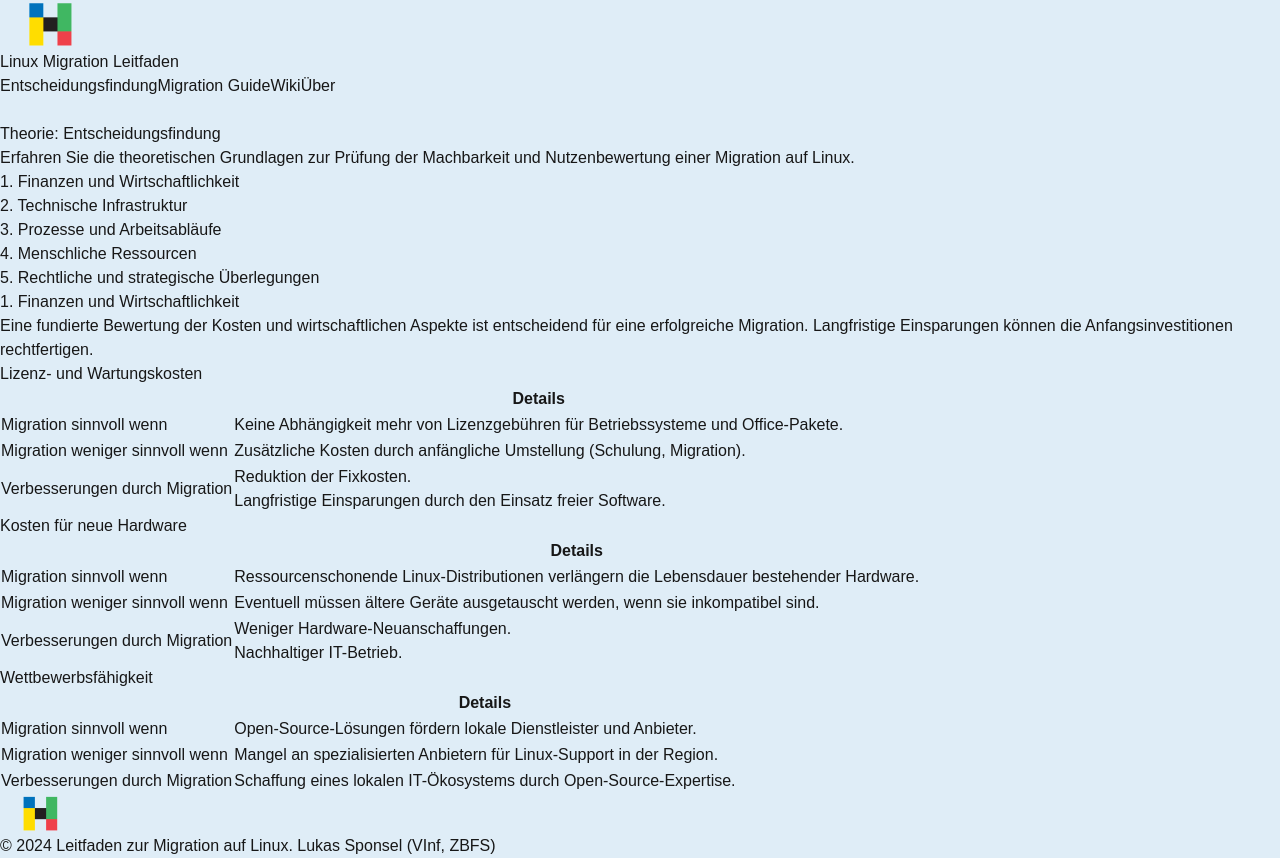
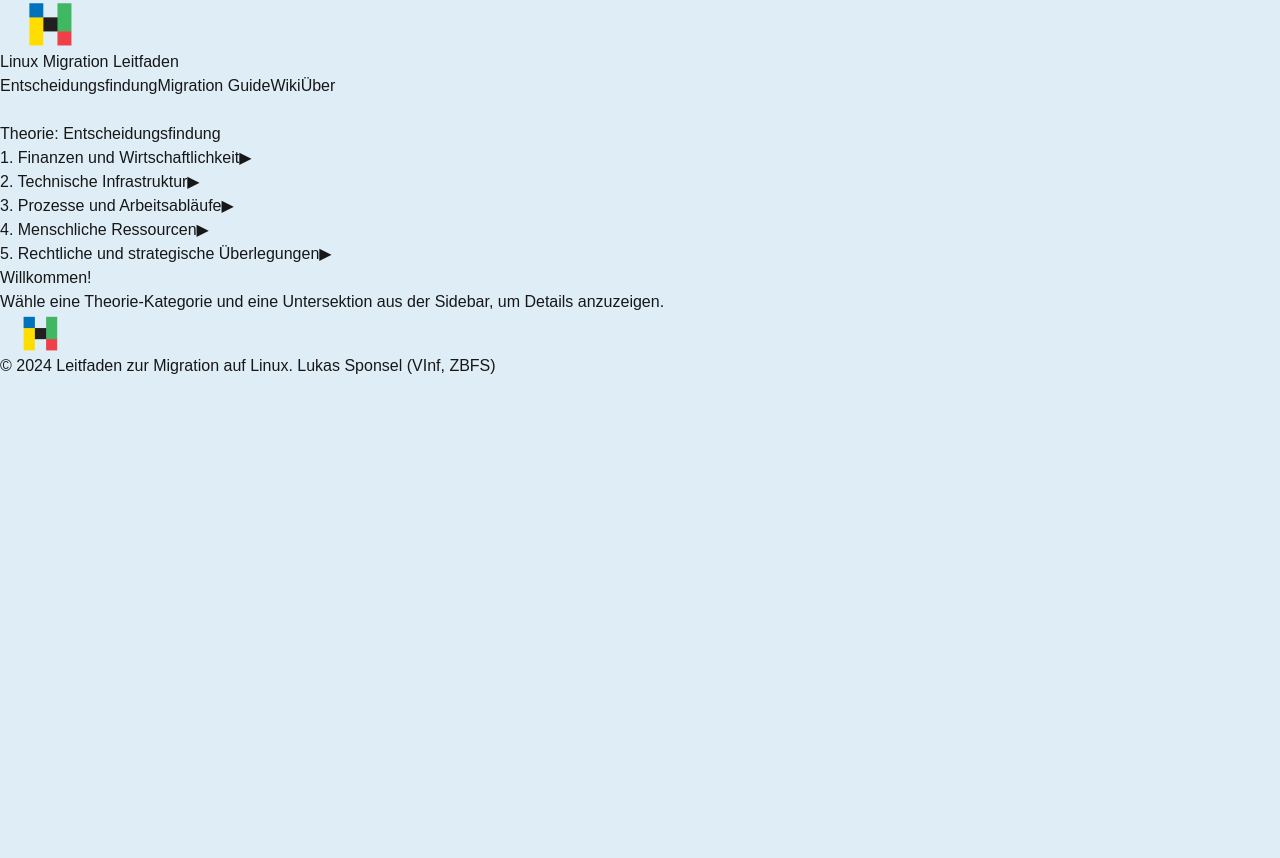
Before and after one commit to DrFisch/LeitfadenWebsite, a Next.js app: page /decision-making/theorie in a window 1280 px wide. After the commit the page ends 800 px from the top, so only its background shows below. Built offline with nearby package versions, Linux system fonts and the light colour scheme.

Commit message:
sidebar angepasst

```diff
--- a/src/app/decision-making/theorie/page.tsx
+++ b/src/app/decision-making/theorie/page.tsx
@@ -1,17 +1,131 @@
+"use client";
+
+import { useState } from 'react';
 import { theorySections } from '@/data/theory/theorieContent';
-import Tabs from '@/components/decision-making/theorie/Tabs';
 
 export default function TheoryPage() {
+  const [expandedTab, setExpandedTab] = useState<string | null>(null);
+  const [activeSubSection, setActiveSubSection] = useState<string | null>(null);
+
+  const toggleTab = (tabId: string) => {
+    setExpandedTab(expandedTab === tabId ? null : tabId);
+    setActiveSubSection(null); // Reset active subsection
+  };
+
   return (
-    <main className="min-h-[82vh] bg-inherit py-12">
-      <section className="container mx-auto px-6">
-        <h1 className="text-4xl font-bold text-center mb-6">Theorie: Entscheidungsfindung</h1>
-        <p className="text-lg text-gray-700 text-center mb-10">
-          Erfahren Sie die theoretischen Grundlagen zur Prüfung der Machbarkeit und Nutzenbewertung einer Migration auf Linux.
-        </p>
-        <Tabs items={theorySections} />
+    <div className="flex h-screen bg-gray-50">
+      {/* Sidebar */}
+      <div className="w-1/4 bg-white shadow-lg border-r border-gray-200 p-4 overflow-y-auto">
+        <h2 className="text-xl font-semibold mb-6">Theorie: Entscheidungsfindung</h2>
 
-      </section>
-    </main>
+        {/* Theorie-Tabs */}
+        {theorySections.map((section) => (
+          <div key={section.id} className="mb-4">
+            {/* Tab-Button */}
+            <button
+              onClick={() => toggleTab(section.id)}
+              className={`w-full flex items-center justify-between px-4 py-2 text-lg font-bold ${
+                expandedTab === section.id ? 'bg-blue-100 text-blue-600' : 'text-gray-700 hover:bg-gray-100'
+              } rounded-md`}
+            >
+              {section.title}
+              <span
+                className={`transform transition-transform ${
+                  expandedTab === section.id ? 'rotate-90' : ''
+                }`}
+              >
+                ▶
+              </span>
+            </button>
+
+            {/* Subsections */}
+            {expandedTab === section.id && (
+              <div className="mt-2 space-y-1">
+                {section.subSections.map((subSection) => (
+                  <button
+                    key={subSection.id}
+                    onClick={() => setActiveSubSection(subSection.id)}
+                    className={`w-full text-left px-4 py-2 border-l-2 ${
+                      activeSubSection === subSection.id
+                        ? 'bg-blue-50 border-blue-500 text-blue-600'
+                        : 'bg-gray-50 border-gray-200 text-gray-600 hover:bg-gray-100 hover:text-gray-800'
+                    } rounded-md`}
+                  >
+                    {subSection.title}
+                  </button>
+                ))}
+              </div>
+            )}
+          </div>
+        ))}
+      </div>
+
+      {/* Content Bereich */}
+      <div className="w-3/4 p-8">
+        {/* Inhalte anzeigen */}
+        {activeSubSection ? (
+          theorySections
+            .flatMap((section) => section.subSections)
+            .filter((subSection) => subSection.id === activeSubSection)
+            .map((subSection) => (
+              <div key={subSection.id}>
+                <h1 className="text-2xl font-bold mb-4">{subSection.title}</h1>
+
+                {/* Inhalte als Tabelle */}
+                <table className="table-auto w-full text-left text-gray-700 border-collapse mb-6">
+                  <thead>
+                    <tr className="bg-gray-100">
+                      <th className="p-3 border-b font-semibold text-blue-600"></th>
+                      <th className="p-3 border-b font-semibold text-gray-800">Details</th>
+                    </tr>
+                  </thead>
+                  <tbody>
+                    {/* Faktoren für Migration */}
+                    <tr className="hover:bg-blue-50">
+                      <td className="p-3 border-b text-blue-600">Migration sinnvoll wenn</td>
+                      <td className="p-3 border-b">
+                        <ul className="list-disc list-inside">
+                          {subSection.factorsFor.map((factor, index) => (
+                            <li key={index} className="mb-1">{factor}</li>
+                          ))}
+                        </ul>
+                      </td>
+                    </tr>
+                    {/* Faktoren gegen Migration */}
+                    <tr className="hover:bg-red-50">
+                      <td className="p-3 border-b text-red-600">Migration weniger sinnvoll wenn</td>
+                      <td className="p-3 border-b">
+                        <ul className="list-disc list-inside">
+                          {subSection.factorsAgainst.map((factor, index) => (
+                            <li key={index} className="mb-1">{factor}</li>
+                          ))}
+                        </ul>
+                      </td>
+                    </tr>
+                    {/* Verbesserungen */}
+                    <tr className="hover:bg-green-50">
+                      <td className="p-3 text-green-600">Verbesserungen durch Migration</td>
+                      <td className="p-3">
+                        <ul className="list-disc list-inside">
+                          {subSection.improvements.map((improvement, index) => (
+                            <li key={index} className="mb-1">{improvement}</li>
+                          ))}
+                        </ul>
+                      </td>
+                    </tr>
+                  </tbody>
+                </table>
+              </div>
+            ))
+        ) : (
+          <div>
+            <h1 className="text-2xl font-bold text-gray-800">Willkommen!</h1>
+            <p className="mt-4 text-gray-600">
+              Wähle eine Theorie-Kategorie und eine Untersektion aus der Sidebar, um Details anzuzeigen.
+            </p>
+          </div>
+        )}
+      </div>
+    </div>
   );
 }
```
Also changed, not shown: src/app/migration-guide/technische-huerden-theorie/page.tsx (+9 -4 lines).
